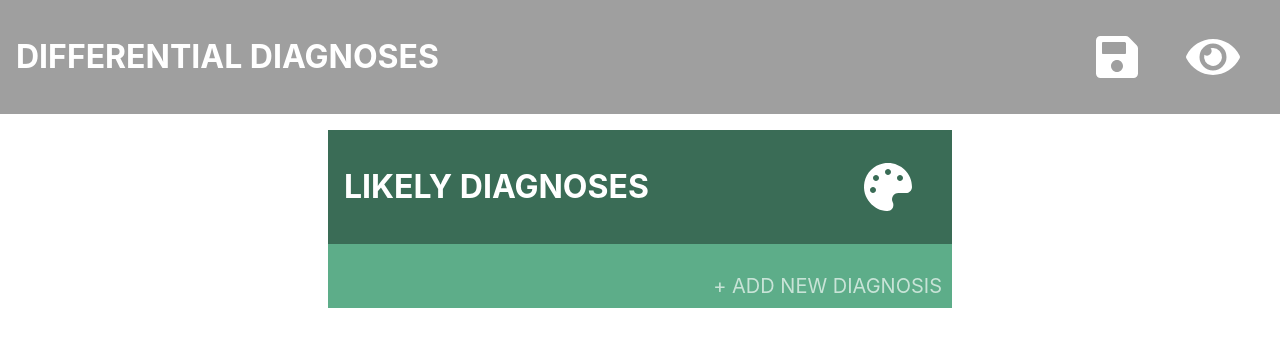
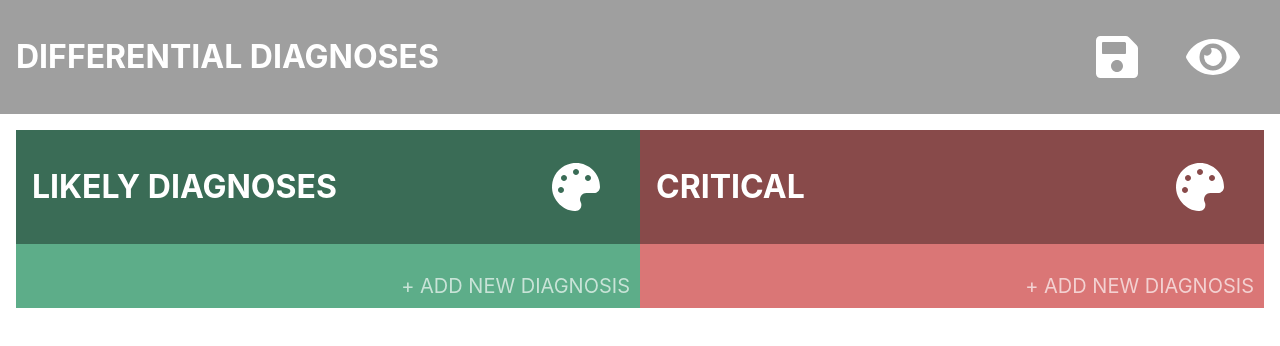
Before and after one commit to leobaldock/differential-diagnoses, a React (Create React App) app: page / in a window 1280 px wide. Shown: the top 346 px of the page. Built offline with nearby package versions, Linux system fonts and the light colour scheme.

Commit message:
Added second list (more work needed)

```diff
--- a/src/components/DifferentialDiagnoses.js
+++ b/src/components/DifferentialDiagnoses.js
@@ -29,14 +29,23 @@ class DifferentialDiagnosis extends React.Component {
                 //     note: ""
                 // }
             ],
+            listB: [],
+
             deletingRow: null // [list, index]
         }
+
+        this.id2List = {
+            droppable1: "listA",
+            droppable2: "listB"
+        };
 
         this.addRow = this.addRow.bind(this);
         this.deleteRow = this.deleteRow.bind(this);
         this.updateRowNumber = this.updateRowNumber.bind(this);
         this.reorder = this.reorder.bind(this);
         this.onDragEnd = this.onDragEnd.bind(this);
+        this.getList = this.getList.bind(this);
+        this.move = this.move.bind(this);
     }
 
     addRow(list) {
@@ -106,7 +115,62 @@ class DifferentialDiagnosis extends React.Component {
         this.setState({
             listA: items
         });
-      }
+    }
+
+    getList(id) {
+        return this.state[this.id2List[id]];
+    }
+
+    move(source, destination, droppableSource, droppableDestination) {
+        const sourceClone = Array.from(source);
+        const destClone = Array.from(destination);
+        const [removed] = sourceClone.splice(droppableSource.index, 1);
+
+        destClone.splice(droppableDestination.index, 0, removed);
+
+        const result = {};
+        result[droppableSource.droppableId] = sourceClone;
+        result[droppableDestination.droppableId] = destClone;
+
+        return result;
+    };
+
+    onDragEnd(result) {
+        const { source, destination } = result;
+
+        // dropped outside the list
+        if (!destination) {
+            return;
+        }
+
+        if (source.droppableId === destination.droppableId) {
+
+            const list = this.getList(source.droppableId)
+            const items = this.reorder(
+                list,
+                source.index,
+                destination.index
+            );
+
+            if (list == this.state.listA) this.setState({listA: items});
+            else if (list == this.state.listB) this.setState({listB: items});
+            else console.log("Unknown list");
+
+        } else {
+            const result = this.move(
+                this.getList(source.droppableId),
+                this.getList(destination.droppableId),
+                source,
+                destination
+            );
+
+            this.setState({
+                listA: result.droppable1,
+                listB: result.droppable2
+            });
+        }
+    };
+
 
     render() {
 
@@ -123,11 +187,21 @@ class DifferentialDiagnosis extends React.Component {
                         <List
                             title="Likely Diagnoses"
                             colour="#5DAD89"
+                            droppableId="droppable1"
                             rows={this.state.listA}
                             addRow={() => this.addRow(this.state.listA)}
                             deleteRow={(index) => this.setState({deletingRow: [this.state.listA, index]})}
-                            updateRowNumber={this.updateRowNumber}
-                            />
+                            updateRowNumber={(from, to) => this.setState({listA: this.reorder(this.state.listA, from, to)})}
+                        />
+                        <List
+                            title="Critical"
+                            colour="#DA7676"
+                            droppableId="droppable2"
+                            rows={this.state.listB}
+                            addRow={() => this.addRow(this.state.listB)}
+                            deleteRow={(index) => this.setState({deletingRow: [this.state.listB, index]})}
+                            updateRowNumber={(from, to) => this.setState({listB: this.reorder(this.state.listB, from, to)})}
+                        />
                     </DragDropContext>
                 </div>
 
--- a/src/components/List.js
+++ b/src/components/List.js
@@ -10,7 +10,7 @@ import {
 import { Droppable, Draggable } from "react-beautiful-dnd";
 
 
-export default function List({title, colour, rows, addRow, deleteRow, updateRowNumber}){
+export default function List({title, colour, rows, addRow, deleteRow, updateRowNumber, droppableId}){
 
     const listButtons = [
         <FontAwesomeIcon icon={faPalette} size="3x" style={{cursor: "pointer"}}/>
@@ -35,7 +35,7 @@ export default function List({title, colour, rows, addRow, deleteRow, updateRowN
             <TitleBar title={title} buttons={listButtons}/>
 
             <div class="listRowContainer">
-                <Droppable droppableId="droppable">
+                <Droppable droppableId={droppableId}>
                 {(provided, snapshot) => (
                     <div
                     {...provided.droppableProps}
```
